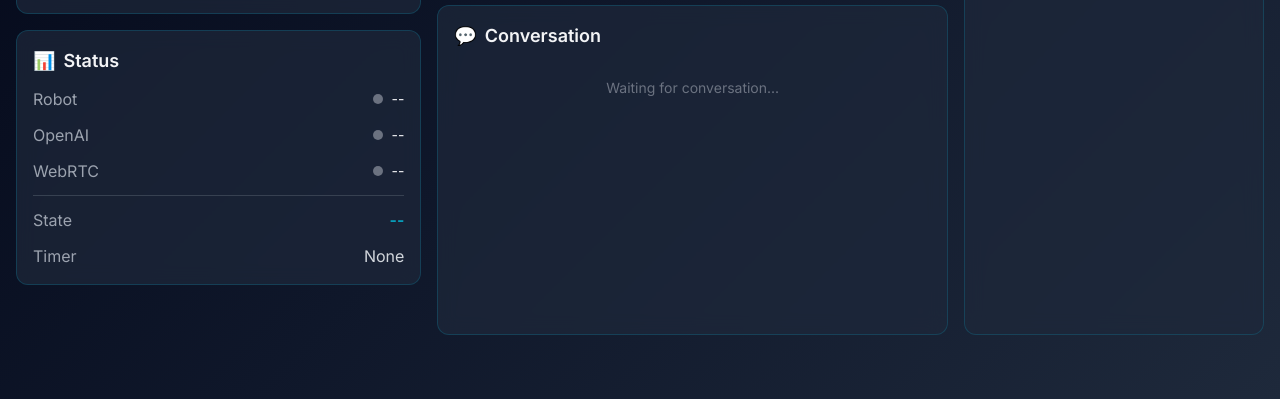
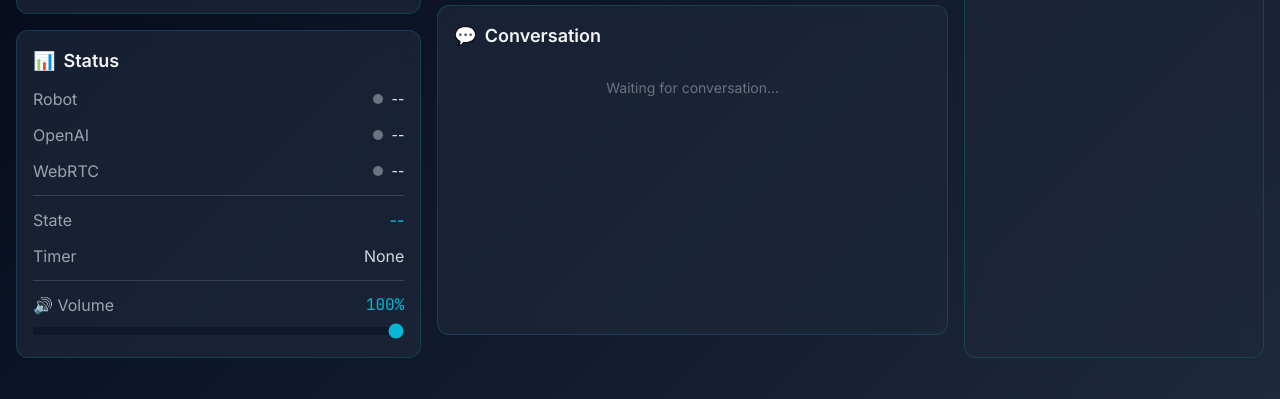
Before and after one commit to teslashibe/go-reachy, a plain HTML site: page web/index.html in a window 1280 px wide. Shown: the part 401-800 px from the top of the page. Drawn offline with nearby package versions, Linux system fonts and the light colour scheme.

Commit message:
feat: Add volume slider to dashboard

```diff
--- a/web/index.html
+++ b/web/index.html
@@ -138,6 +138,16 @@
                         <div class="flex items-center justify-between">
                             <span class="text-gray-400">Timer</span>
                             <span id="timer-status" class="text-gray-300">None</span>
+                        </div>
+                        <hr class="border-gray-700">
+                        <div class="space-y-2">
+                            <div class="flex items-center justify-between">
+                                <span class="text-gray-400">🔊 Volume</span>
+                                <span id="volume-value" class="text-eva-cyan font-mono">100%</span>
+                            </div>
+                            <input type="range" id="volume-slider" min="0" max="100" value="100"
+                                class="w-full h-2 bg-eva-dark rounded-lg appearance-none cursor-pointer accent-eva-cyan"
+                                onchange="setVolume(this.value)" oninput="updateVolumeDisplay(this.value)">
                         </div>
                     </div>
                 </div>
@@ -388,6 +398,15 @@
             }
         }
 
+        function updateVolumeDisplay(value) {
+            document.getElementById('volume-value').textContent = value + '%';
+        }
+
+        async function setVolume(value) {
+            updateVolumeDisplay(value);
+            await triggerTool('set_volume', { level: parseInt(value) });
+        }
+
         // Initialize
         connect();
     </script>
```
